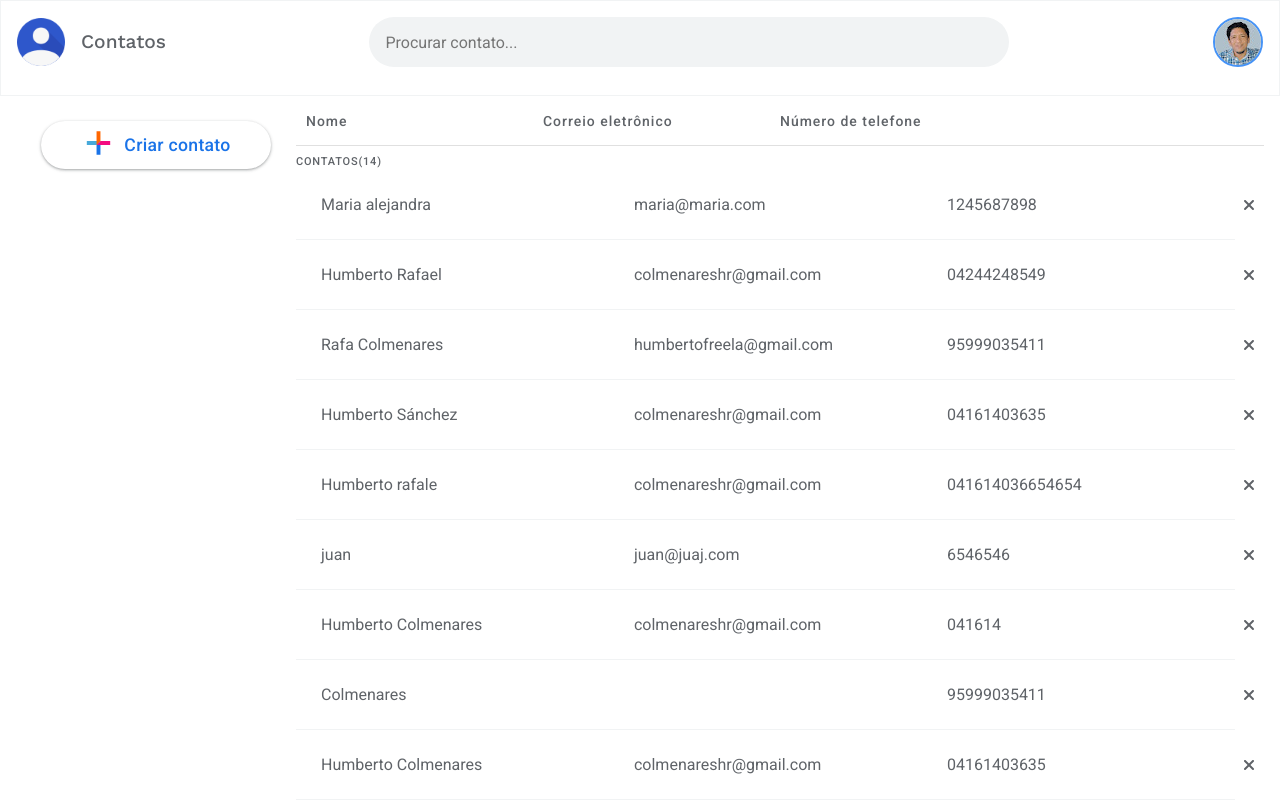
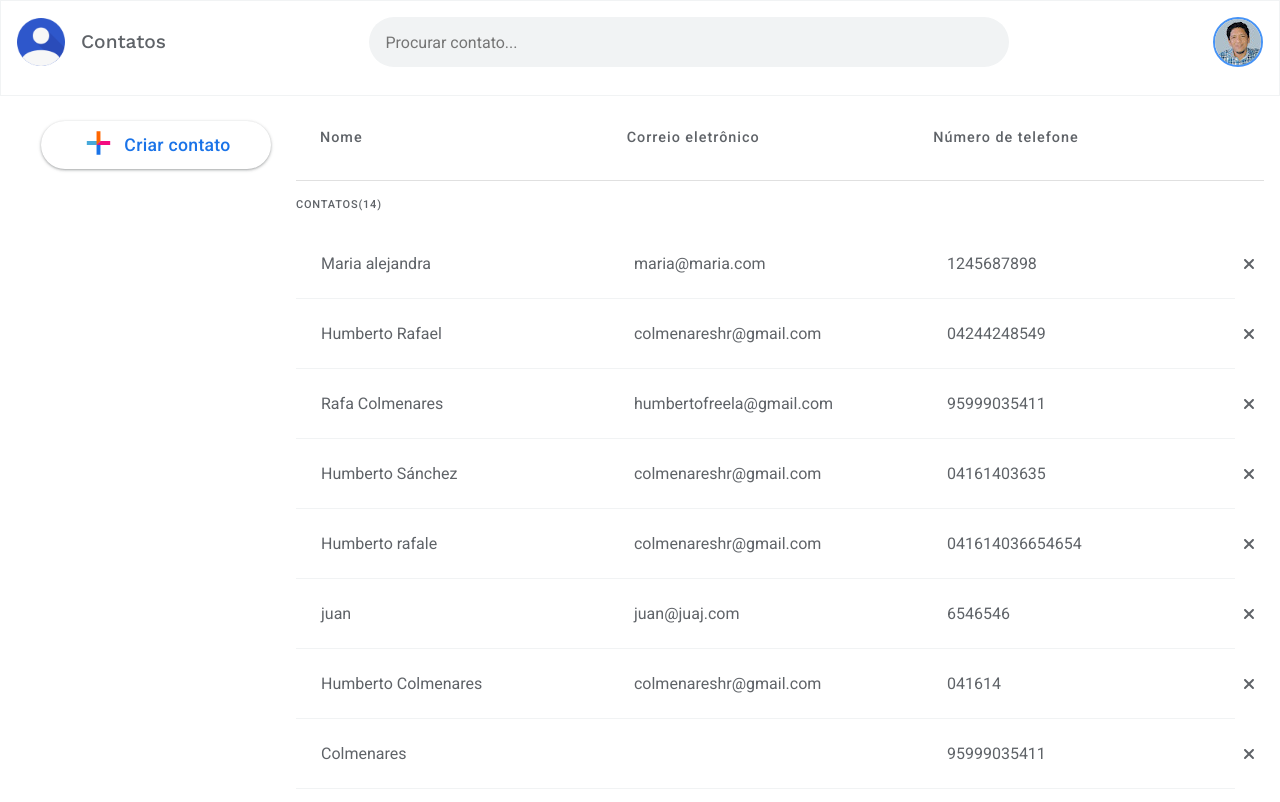
Before and after one commit to colmenareshr/ReactAgendaContatos, a React (Vite) app: page / in a window 1280 px wide. Shown: the top 802 px of the page. Built offline with nearby package versions, Linux system fonts and the light colour scheme; data requests are answered from the project's data file.

Commit message:
Alineando tabla

```diff
--- a/src/App.jsx
+++ b/src/App.jsx
@@ -4,6 +4,8 @@ import SideBar from './components/SideBar/SideBar';
 import ModalCreate from './components/Modales/ModalCreate';
 import { useEffect, useState } from 'react';
 import './App.css';
+import styled from 'styled-components';
+
 
 function App() {
   /* HOOKS */
@@ -143,25 +145,24 @@ function App() {
 
   return (
     <div className='App'>
-        <Header handleSearch={handleSearch} />
+      <Header handleSearch={handleSearch} />
 
       <main className='main'>
         <div className='sidebar_wraper'>
           <SideBar mostrar={handleShowModal} />
         </div>
-        <div className='main_container-wraper'>
-          <div className='container_titles'>
-            <div className='cont_name main_elements'>Nome</div>
-            <div className='cont_email main_elements'>Correio eletrônico</div>
-            <div className='cont_tel main_elements'>Número de telefone</div>
-            <div className='cont_fechar main_elements'></div>
-          </div>
-          <div className='contatos_title'>
+        <MainContainerTable>
+          <TableHeader>
+            <TableItems>Nome</TableItems>
+            <TableItems>Correio eletrônico</TableItems>
+            <TableItems>Número de telefone</TableItems>
+          </TableHeader>
+          <ContactsCounter>
             Contatos
-            <span>({results.length})</span>
-          </div>
+            <span>({contacts.length})</span>
+          </ContactsCounter>
           <div className='contatos_wraper'>
-            {results.map(function (contato) {
+            {contacts.map(function (contato) {
               return (
                 <Contatos
                   key={contato.id}
@@ -174,7 +175,7 @@ function App() {
               );
             })}
           </div>
-        </div>
+        </MainContainerTable>
         <ModalCreate
           state={showModal}
           changeState={setShowModal}
@@ -197,3 +198,40 @@ function App() {
 }
 
 export default App;
+
+const MainContainerTable = styled.div`
+  display: flex;
+  gap: 1rem;
+  justify-content: space-between;
+  flex-direction: column;
+  table-layout: fixed;
+`;
+
+const ContactsCounter = styled.div`
+  letter-spacing: 0.07272727em;
+  font-family: Roboto, sans-serif;
+  font-size: 0.688rem;
+  font-weight: 500;
+  line-height: 1rem;
+  text-transform: uppercase;
+`;
+
+const TableHeader = styled.div`
+  width: 100%;
+  padding: 0 1.5rem;
+  display: table;
+  table-layout: fixed;
+  border-bottom: 1px solid rgba(0, 0, 0, 0.12);
+`;
+
+const TableItems = styled.div`
+  display: table-cell;
+  border-collapse: collapse;
+  padding: 2rem 0;
+  letter-spacing: 1px;
+  font-family: Roboto, sans-serif;
+  font-size: 0.9rem;
+  font-weight: 500;
+  line-height: 1.25rem;
+  vertical-align: middle;
+`;
```
